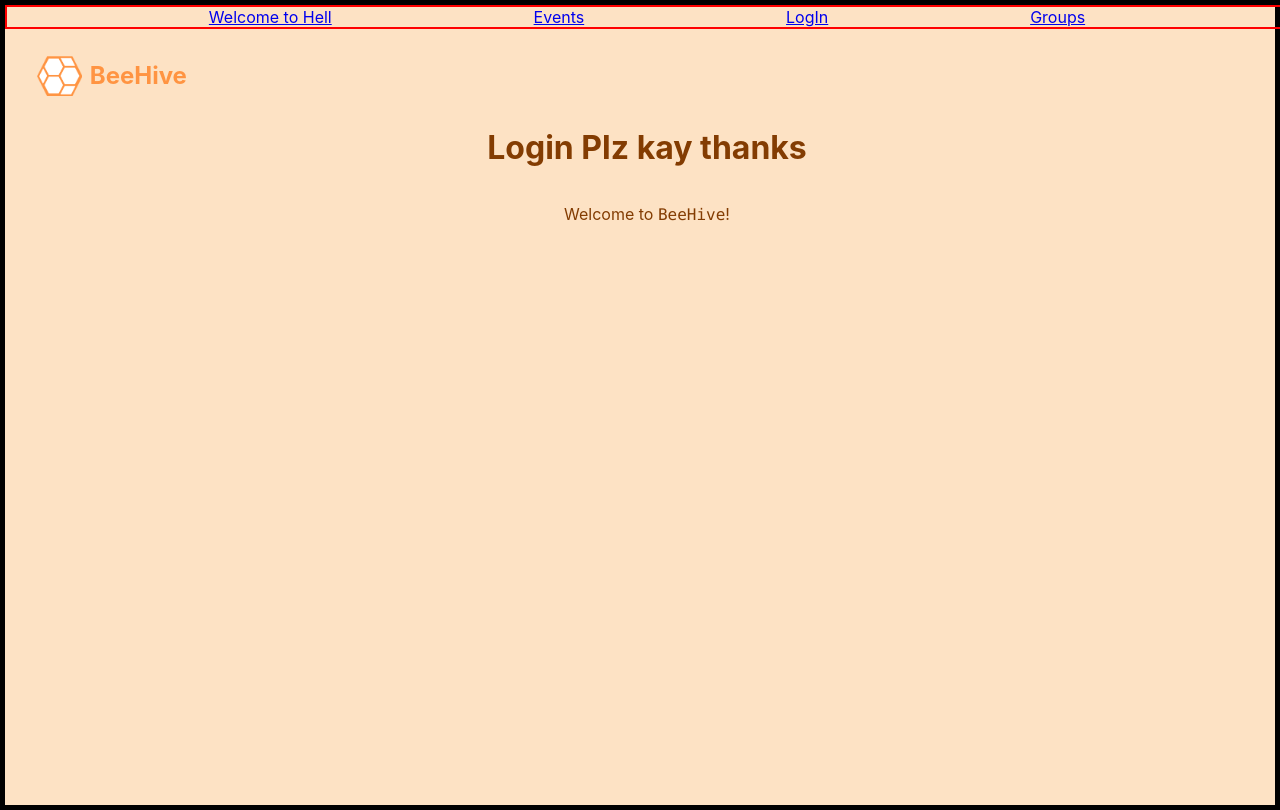
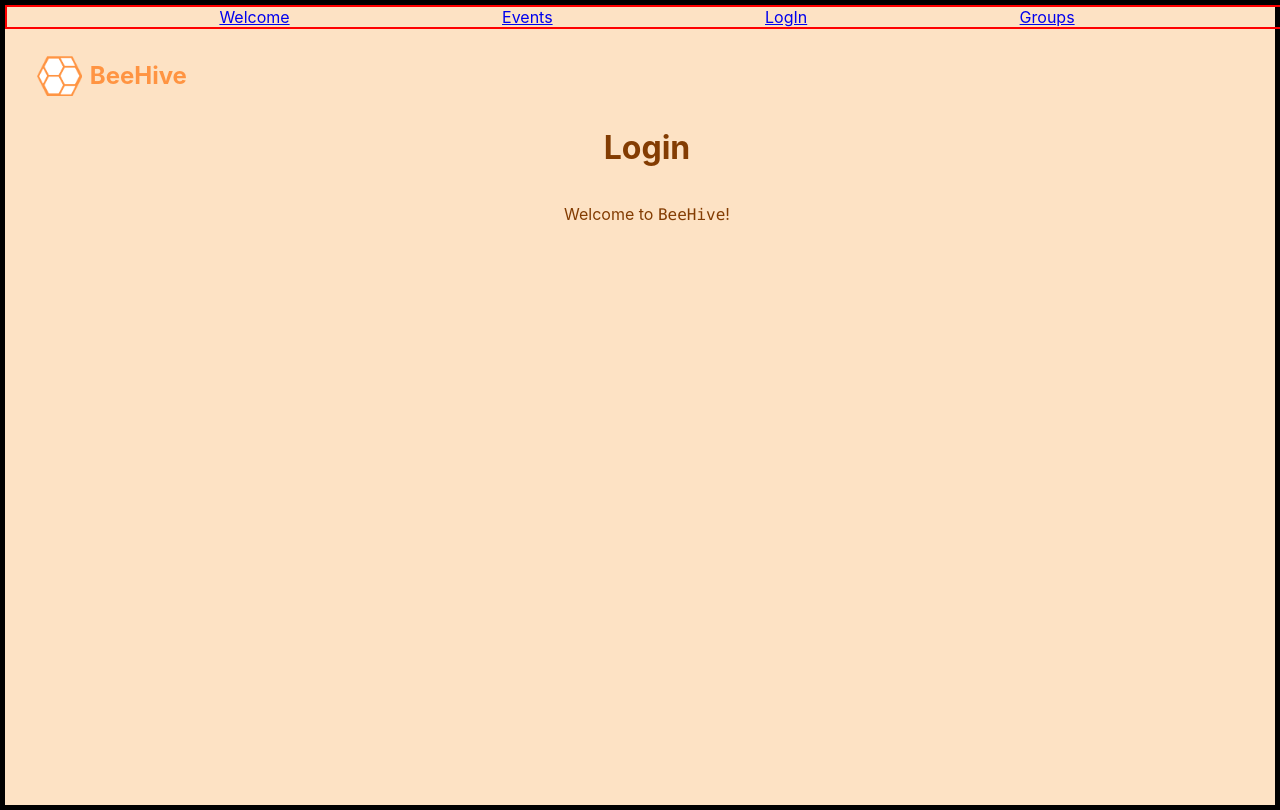
Before and after one commit to MuazAlhaidar/BeeHive, a React (Create React App) app in the folder client/: page / in a window 1280 px wide. Built offline with nearby package versions, Linux system fonts and the light colour scheme.

Commit message:
Update App.tsx

```diff
--- a/client/src/App.tsx
+++ b/client/src/App.tsx
@@ -13,9 +13,9 @@ function App() {
       <header className="App-header">
         <Router>
           <div className="App-navbar">
-            <Link to="/"> Welcome to Hell </Link>
+            <Link to="/"> Welcome</Link>
             <Link to="/Events"> Events </Link>
-            <Link to="/LogIn" > LogIn </Link>
+            <Link to="/LogIn"> LogIn </Link>
             <Link to="/Groups"> Groups </Link>
           </div>
           <Switch>
@@ -23,7 +23,7 @@ function App() {
               <div className="App-LogoAndTitle">
                 <LogoAndTitle />
               </div>
-                    { name=="" ? <h1>Login Plz kay thanks </h1> : <h1> Hello {name}: How are ya? </h1>  }
+              {name == "" ? <h1>Login</h1> : <h1> Hello {name}</h1>}
               <p>
                 Welcome to <code>BeeHive</code>!
               </p>
@@ -33,7 +33,7 @@ function App() {
             </Route>
             <Route path="/LogIn">
               {/* <LogIn setuser={setName}/> */}
-              <LogIn setName={setName}/>
+              <LogIn setName={setName} />
             </Route>
             <Route path="/Groups">
               <Groups />
```
